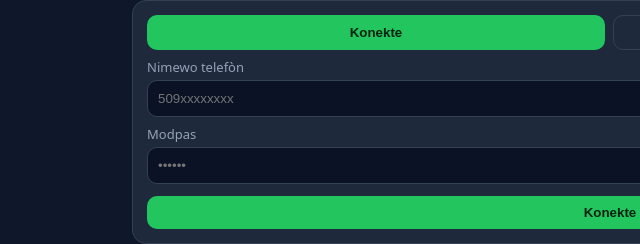
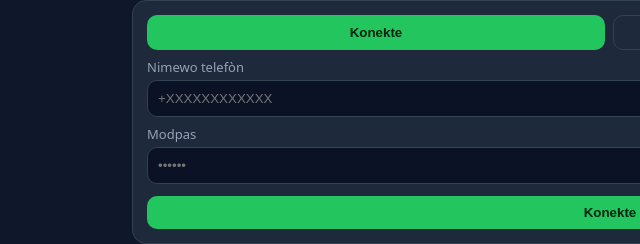
Before and after one commit to pipoxdavensonazor-bot/kontak, a website: page public/index.html in a window 1280 px wide. Shown: the part 114-358 px from the top of the page, 30-670 px from the left. Drawn offline with Linux system fonts and the light colour scheme.

Commit message:
Placeholders numéros internationaux (+XXXXXXXXXXXX) au lieu de 509xxxxxxxx

```diff
--- a/public/index.html
+++ b/public/index.html
@@ -28,7 +28,7 @@
     </div>
     <div id="loginForm">
       <label>Nimewo telefòn</label>
-      <input id="loginPhoneInput" placeholder="509xxxxxxxx" inputmode="tel">
+      <input id="loginPhoneInput" placeholder="+XXXXXXXXXXXX" inputmode="tel">
       <label>Modpas</label>
       <input id="loginPassInput" type="password" placeholder="••••••">
       <button id="loginBtn" class="grow" style="margin-top:12px;width:100%">Konekte</button>
@@ -37,7 +37,7 @@
       <label>Non</label>
       <input id="regNameInput" placeholder="Non ou">
       <label>Nimewo telefòn</label>
-      <input id="regPhoneInput" placeholder="509xxxxxxxx" inputmode="tel">
+      <input id="regPhoneInput" placeholder="+XXXXXXXXXXXX" inputmode="tel">
       <label>Modpas</label>
       <input id="regPassInput" type="password" placeholder="omwen 4 karaktè">
       <button id="regBtn" class="grow" style="margin-top:12px;width:100%">Kreye kont</button>
@@ -137,7 +137,7 @@ document.getElementById("installBtn").onclick = async () => {
     t.hidden = false;
     setTimeout(() => t.hidden = true, 3000);
   }
-};
+);
 window.addEventListener("appinstalled", () => {
   deferredPrompt = null;
   const btn = document.getElementById("installBtn");
```
